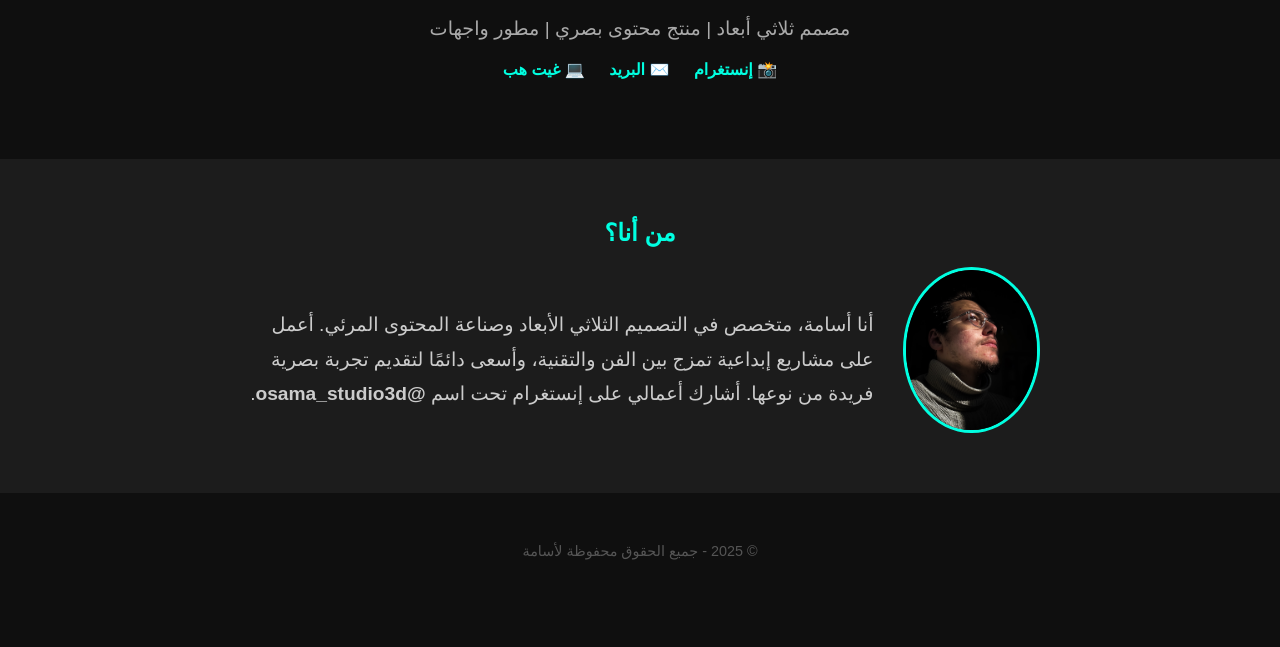
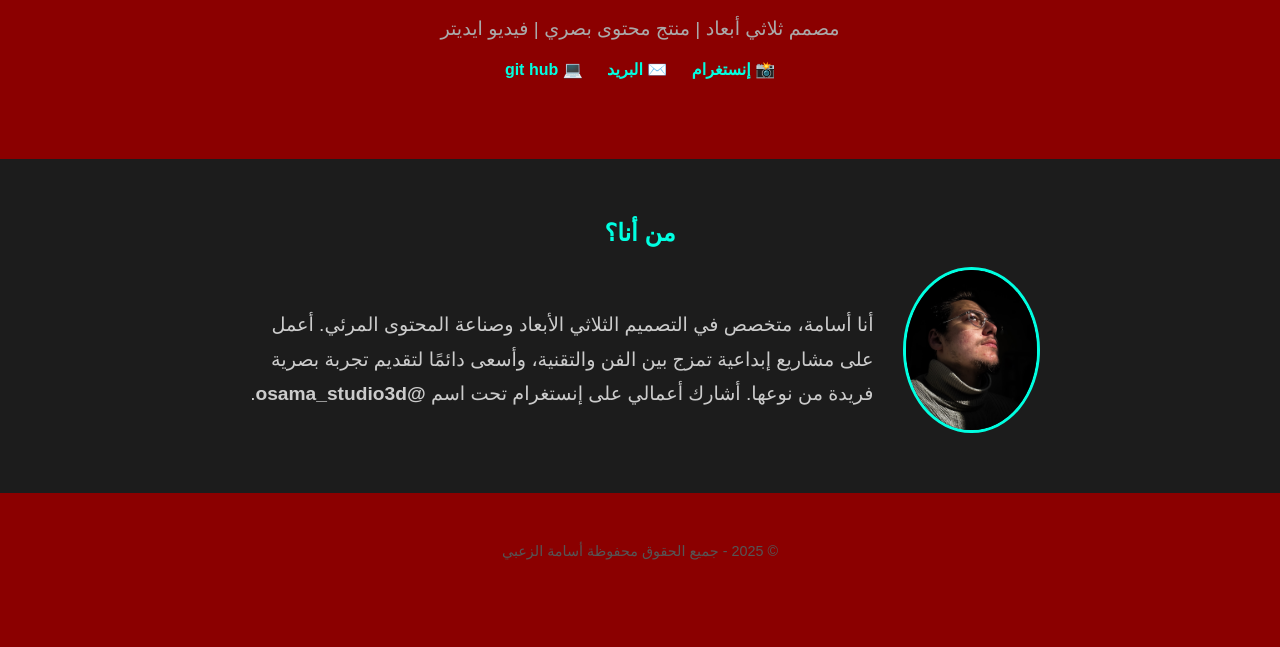
Before and after one commit to editwosama/editwosama.github.io, a plain HTML site: page index.html in a window 1280 px wide. Shown: the part 153-800 px from the top of the page. Drawn offline with Linux system fonts and the light colour scheme.

Commit message:
Update index.html

```diff
--- a/index.html
+++ b/index.html
@@ -7,7 +7,7 @@
   <style>
     body {
       font-family: 'Arial', sans-serif;
-      background-color: #0f0f0f;
+      background-color: #8B0000;
       color: #fff;
       margin: 0;
       padding: 0;
@@ -82,12 +82,12 @@
 <body>
   <header>
     <h1>أنا أسامة</h1>
-    <p>مصمم ثلاثي أبعاد | منتج محتوى بصري | مطور واجهات</p>
+    <p>مصمم ثلاثي أبعاد | منتج محتوى بصري | فيديو ايديتر</p>
 
     <div class="links">
       <a href="https://www.instagram.com/osama_studio3d" target="_blank">📸 إنستغرام</a>
       <a href="mailto:osamaedit3d@gmail.com">✉️ البريد</a>
-      <a href="https://github.com/editwosama" target="_blank">💻 غيت هب</a>
+      <a href="https://github.com/editwosama" target="_blank">💻 git hub</a>
     </div>
   </header>
 
@@ -102,7 +102,7 @@
   </section>
 
   <footer>
-    &copy; 2025 - جميع الحقوق محفوظة لأسامة
+    &copy; 2025 -   جميع الحقوق محفوظة أسامة الزعبي
   </footer>
 </body>
 </html>
```
